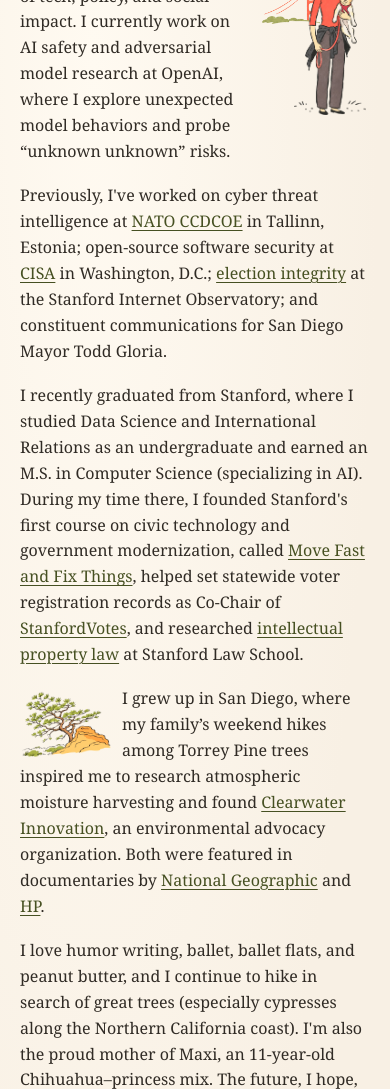
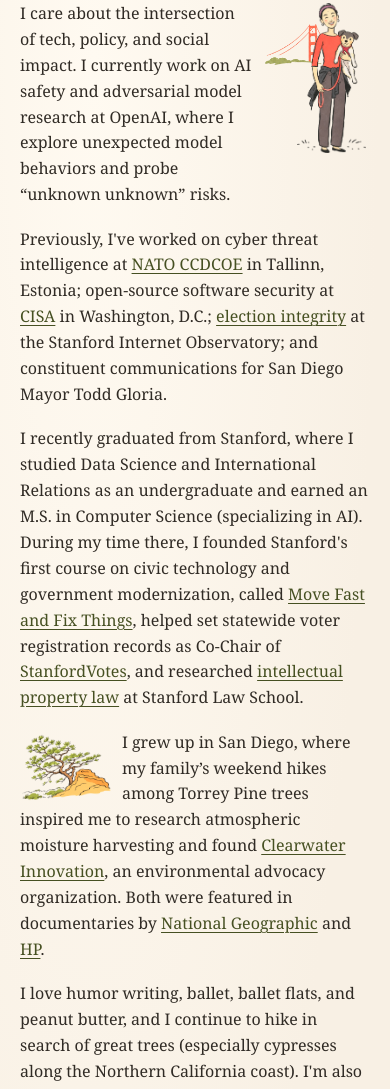
Before and after one commit to Emillama/emillama.github.io, a plain HTML site: page index.html in a window 390 px wide. Shown: the part 184-1273 px from the top of the page. Drawn offline with Linux system fonts and the light colour scheme.

Commit message:
Anchor illustrations to the bio and align the gallery

```diff
--- a/index.html
+++ b/index.html
@@ -12,16 +12,22 @@
   <main class="page">
     <img class="branch" src="branch-cutout.webp" width="588" height="322" alt="">
     <article class="bio">
-      <h1>Hi, I’m Emily!</h1>
+      <h1>Hi, I’m Emily Tianshi!</h1>
+      <div class="intro">
         <div class="scene">
           <img class="bridge" src="bridge-cutout.webp" width="513" height="314" alt="">
           <img class="portrait" src="portrait-cutout.webp" width="625" height="1350" alt="Illustration of Emily holding Maxi beside the Golden Gate Bridge.">
         </div>
+        <div class="intro-copy">
           <p>I care about the intersection of tech, policy, and social impact. I currently work on AI safety and adversarial model research at OpenAI, where I explore unexpected model behaviors and probe “unknown unknown” risks.</p>
           <p>Previously, I've worked on cyber threat intelligence at <a href="https://ccdcoe.org/">NATO CCDCOE</a> in Tallinn, Estonia; open-source software security at <a href="https://www.cisa.gov/">CISA</a> in Washington, D.C.; <a href="https://www.eipartnership.net/">election integrity</a> at the Stanford Internet Observatory; and constituent communications for San Diego Mayor Todd Gloria.</p>
           <p>I recently graduated from Stanford, where I studied Data Science and International Relations as an undergraduate and earned an M.S. in Computer Science (specializing in AI). During my time there, I founded Stanford's first course on civic technology and government modernization, called <a href="https://movefastandfixthings.org/">Move Fast and Fix Things</a>, helped set statewide voter registration records as Co-Chair of <a href="https://www.stanfordvotes.org/">StanfordVotes</a>, and researched <a href="https://npe.law.stanford.edu/">intellectual property law</a> at Stanford Law School.</p>
+        </div>
+      </div>
+      <div class="san-diego">
         <img class="pine" src="pine-cutout.webp" width="865" height="632" alt="">
         <p>I grew up in San Diego, where my family’s weekend hikes among Torrey Pine trees inspired me to research atmospheric moisture harvesting and found <a href="https://www.clearwaterinnovation.org/">Clearwater Innovation</a>, an environmental advocacy organization. Both were featured in documentaries by <a href="https://www.youtube.com/watch?v=lKWXIQZICv8">National Geographic</a> and <a href="https://www.youtube.com/watch?v=_Bk7hztQBMk">HP</a>.</p>
+      </div>
       <p>I love humor writing, ballet, ballet flats, and peanut butter, and I continue to hike in search of great trees (especially cypresses along the Northern California coast). I'm also the proud mother of Maxi, an 11-year-old Chihuahua–princess mix. The future, I hope, holds a chapter in public service and founding a crowd-work comedy show.</p>
       <div class="photo-row">
         <figure>
--- a/style.css
+++ b/style.css
@@ -26,12 +26,22 @@ body {
   height: auto;
 }
 
+.intro {
+  display: grid;
+  grid-template-columns: minmax(0, 1.65fr) minmax(0, 1fr);
+  gap: clamp(1rem, 4vw, 4rem);
+  align-items: center;
+}
+
+.intro-copy { grid-column: 1; grid-row: 1; max-width: 41rem; }
+
 .scene {
-  position: absolute;
-  inset-block-start: clamp(8rem, 15vw, 12rem);
-  inset-inline-start: 5%;
-  width: 36%;
-  max-width: 27rem;
+  position: relative;
+  width: 100%;
+  max-width: 23rem;
+  justify-self: center;
+  grid-column: 2;
+  grid-row: 1;
 }
 
 .portrait {
@@ -55,9 +65,8 @@ body {
   transform: rotate(-6deg);
 }
 
-.bio {
+.bio > p, .san-diego, .photo-row {
   max-width: 41rem;
-  margin-inline-start: max(40%, calc(100% - 41rem));
 }
 
 h1 {
@@ -130,13 +139,17 @@ a:focus-visible {
 .social a { padding-block: .5rem; }
 .social span { color: #786d60; }
 
-.pine {
-  position: absolute;
-  width: 19%;
-  inset-inline-start: 5%;
-  inset-block-start: clamp(27rem, 48vw, 39rem);
-  transform: rotate(-5deg);
+.san-diego {
+  display: grid;
+  grid-template-columns: minmax(4.5rem, 24%) minmax(0, 1fr);
+  align-items: center;
+  gap: clamp(.65rem, 2vw, 1.5rem);
+  margin-block-end: 1.15rem;
 }
+
+.san-diego p, .intro-copy p:last-child { margin-block-end: 0; }
+.intro { margin-block-end: 1.15rem; }
+.pine { transform: rotate(-5deg); }
 
 @media (max-width: 48rem) {
   .page {
@@ -144,33 +157,36 @@ a:focus-visible {
     padding-block-start: 4.75rem;
   }
 
-  .bio { margin-inline-start: 0; }
-
-  .scene {
-    position: relative;
-    inset: auto;
-    float: right;
-    width: clamp(6rem, 31%, 10rem);
-    margin: .15rem 0 .65rem .8rem;
+  .intro {
+    grid-template-columns: minmax(0, 1fr) minmax(5rem, 28%);
+    align-items: start;
   }
 
-  .portrait {
-    width: 66%;
-    margin-inline-start: 30%;
-  }
-
+  .scene { margin-block-start: .35rem; }
+  .portrait { width: 66%; margin-inline-start: 30%; }
   .bridge { width: 64%; }
 
   .branch {
     width: clamp(6rem, 30vw, 9rem);
     inset-block-start: .55rem;
   }
+}
+
+@media (max-width: 36rem) {
+  .intro { display: flow-root; }
+  .intro-copy { display: contents; }
+
+  .scene {
+    float: right;
+    width: 30%;
+    margin: .15rem 0 .65rem .8rem;
+  }
+
+  .san-diego { display: flow-root; }
 
   .pine {
-    position: static;
     float: left;
-    clear: both;
-    width: clamp(4.5rem, 25%, 8rem);
+    width: 25%;
     margin: .2rem .9rem .35rem 0;
   }
 }
```
Lines whose indentation alone changed are shown as unchanged.
